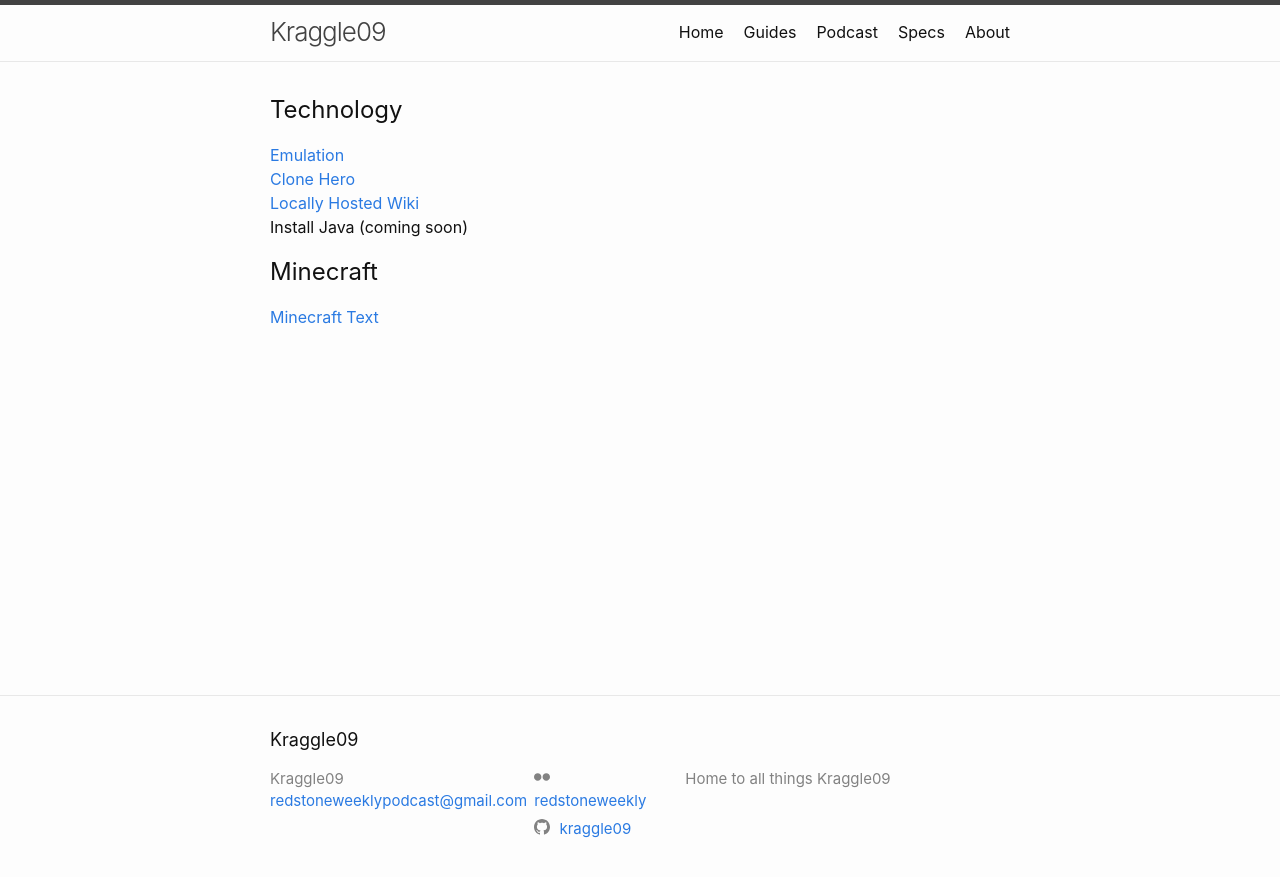
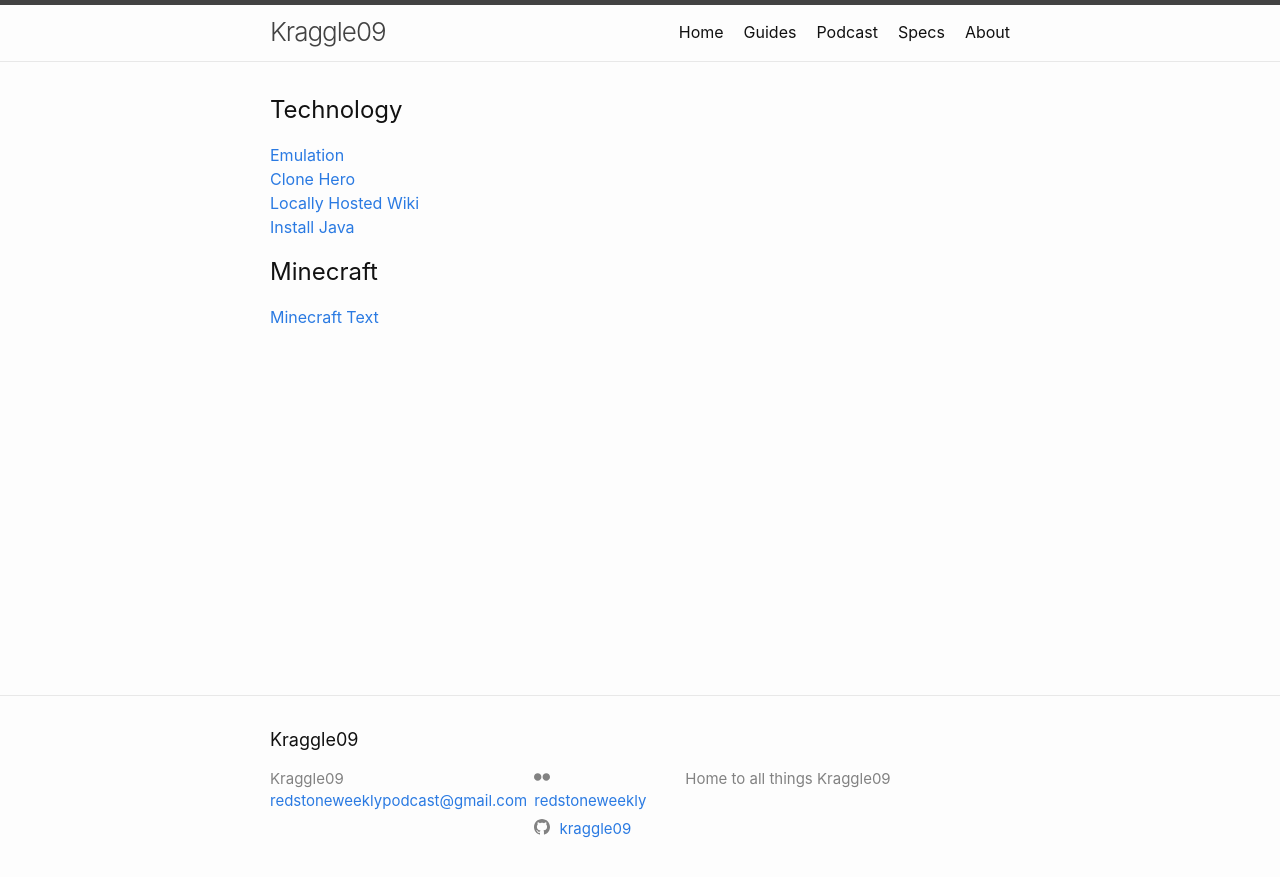
Before and after one commit to Kraggle09/kraggle09.github.io, a Jekyll site: the page built from docs/guides.markdown, in a window 1280 px wide. Shown: the top 877 px of the page. Built offline with Jekyll 4.4.1, drawn with Linux system fonts in a browser that asks for light colours.

Commit message:
Added link to java guide

```diff
--- a/docs/guides.markdown
+++ b/docs/guides.markdown
@@ -8,7 +8,7 @@
 [Emulation](/guide/emulation.html)
 [Clone Hero](/guide/clonehero.html)
 [Locally Hosted Wiki](/guide/localwiki.html)
-Install Java (coming soon)
+[Install Java](/guide/java.html)
 
 ## Minecraft
 [Minecraft Text](/guide/minecraft-text.html)
```
